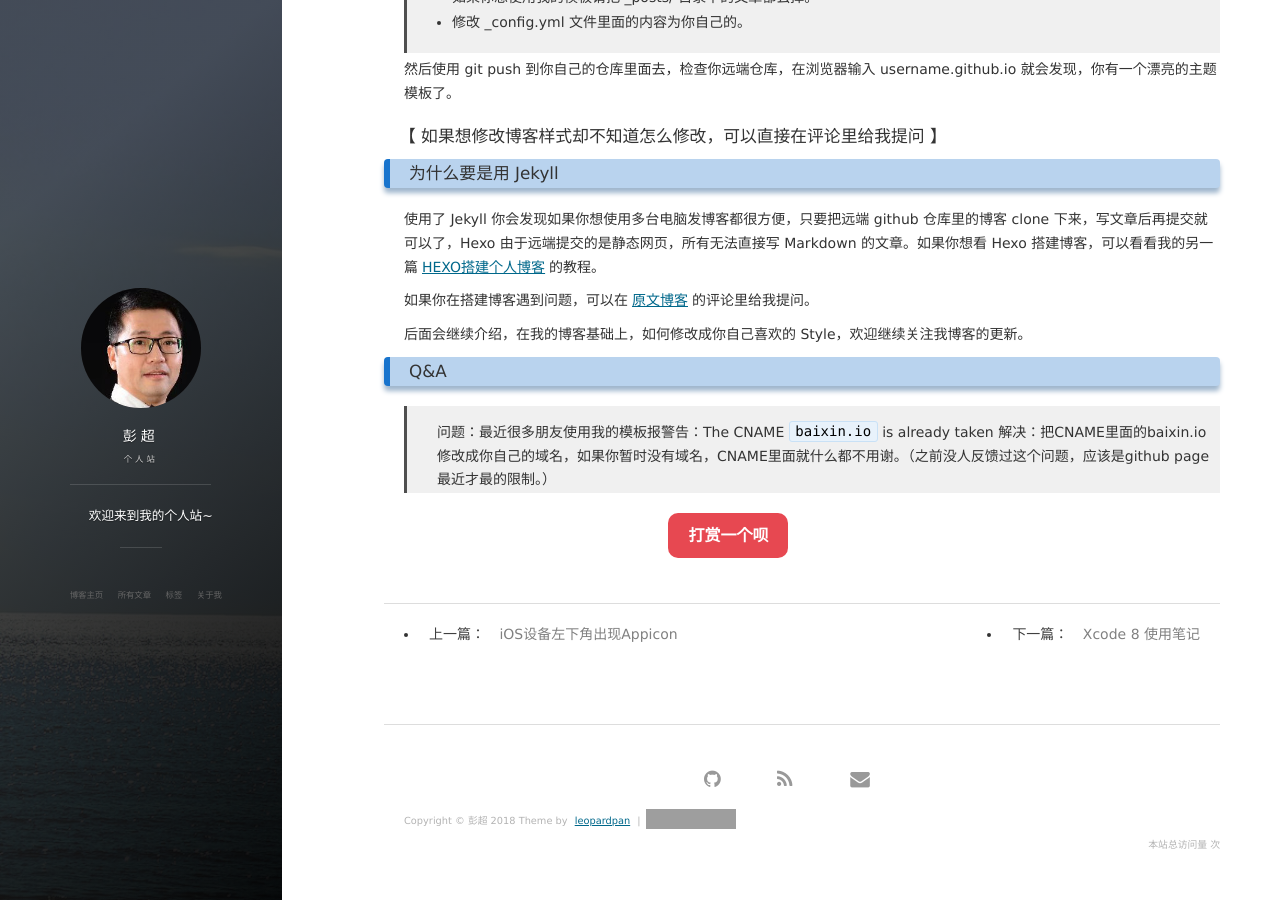
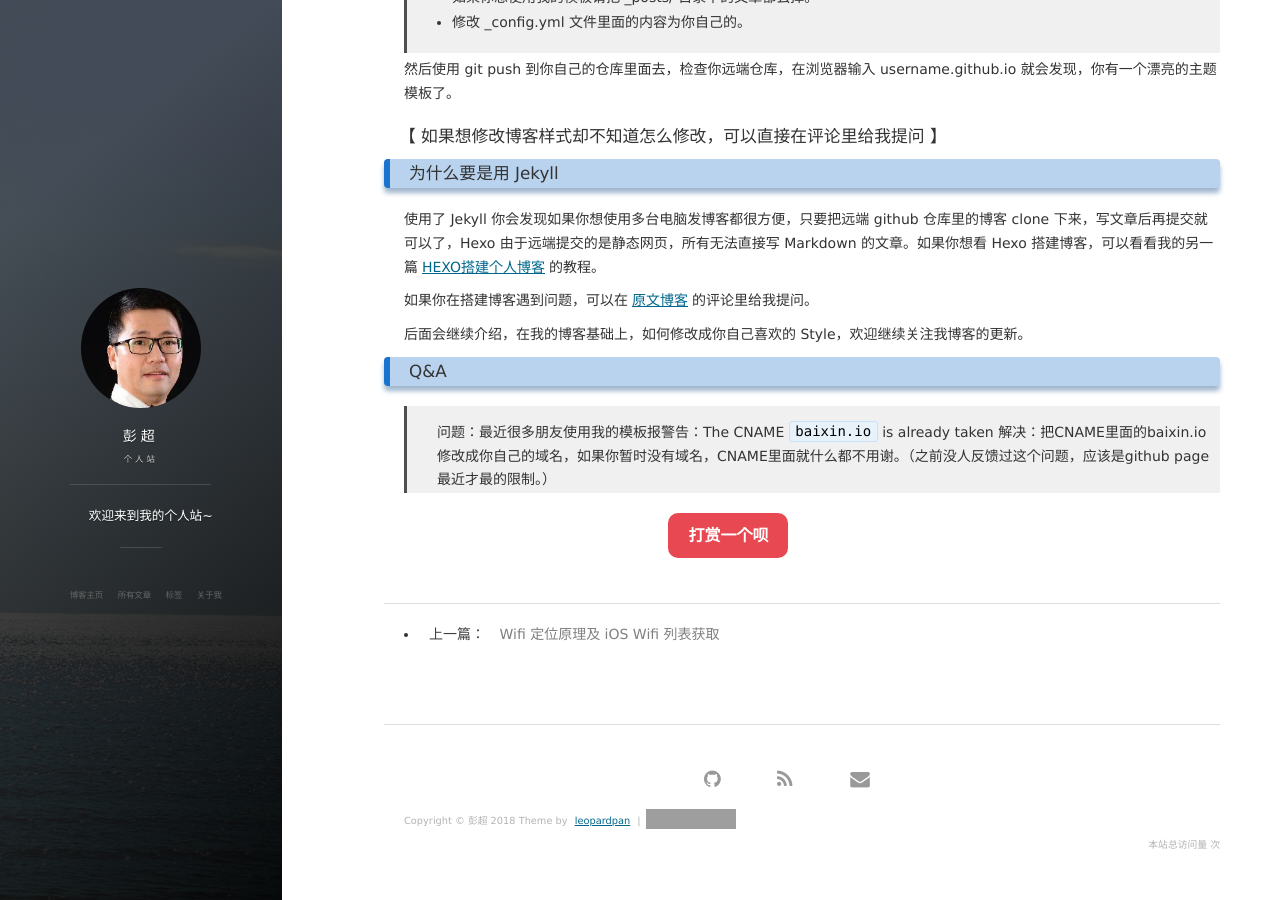
Before and after one commit to ScottFancier/Programe, a Jekyll site: the page built from _posts/2018-08-26-jekyll_tutorials1.md, in a window 1280 px wide and 900 px high, scrolled down 5528 px. Built offline with Jekyll 4.4.1, drawn with Linux system fonts in a browser that asks for light colours; nearby versions of some CDN libraries; comment, search, counter and statistics services are not loaded; some of the changed lines change nothing that is shown; grey boxes are pictures that could not be loaded.

Commit message:
修改jekyll搭建博客

```diff
--- a/_posts/2018-08-26-jekyll_tutorials1.md
+++ b/_posts/2018-08-26-jekyll_tutorials1.md
@@ -1,7 +1,7 @@
 ---
 layout: post
 title: Jekyll搭建个人博客
-date: 2016-10-14
+date: 2018-08-25
 tags: 博客
 ---
 
```
